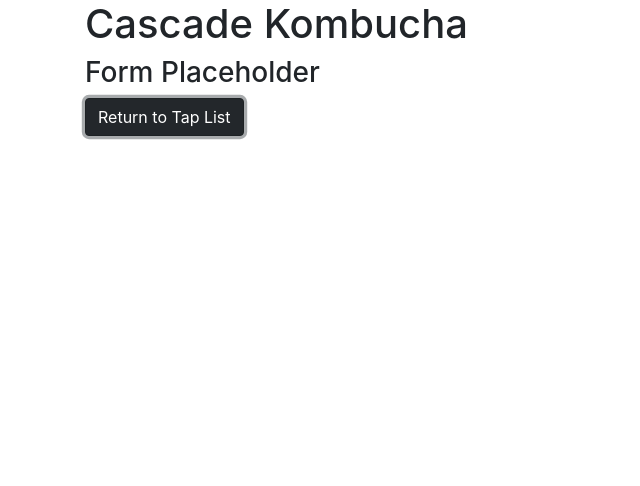
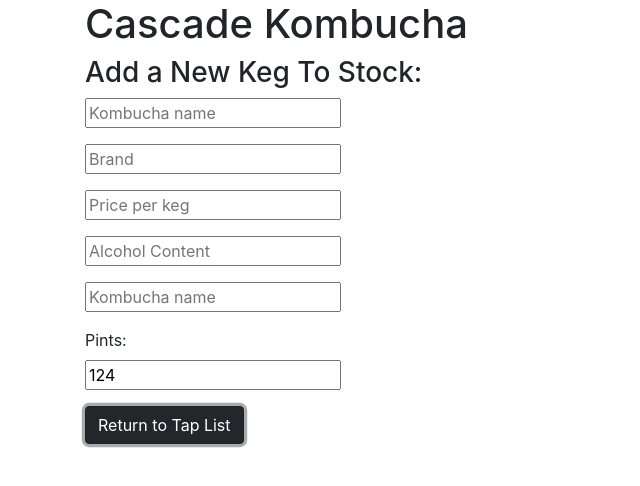
Before and after one commit to JoseyKinnaman/tap_room, a React (Create React App) app: page / in a window 1280 px wide. Both pictures are taken after a click on the button "Add Kombucha". Shown: the top 486 px of the page, without its empty margins (0-640 px from the left). Built offline with nearby package versions, Linux system fonts and the light colour scheme.

Commit message:
add form for adding a keg to the inventory.

```diff
--- a/src/components/NewKombuchaForm.js
+++ b/src/components/NewKombuchaForm.js
@@ -3,9 +3,67 @@ import React from "react";
 function NewKombuchaForm(props) {
   return (
     <React.Fragment>
-      <h3>Form Placeholder</h3>
-    </React.Fragment>
-  );
-}
+      <h3>Add a New Keg To Stock:</h3>
+        <form >
+          <div class="form-group">
+            <input
+              type="text"
+              name='name'
+              placeholder='Kombucha name'
+              required/>
+            </div>
+            <div class="form-group">
+              <input
+                type="text"
+                name='brand'
+                placeholder='Brand'
+                required />
+            </div>
+            <div class="form-group">
+              <input
+                type="number"
+                name='price'
+                placeholder='Price per keg'
+                required />
+            </div>
+            <div class="form-group">
+              <input
+                type="number"
+                name='alcoholContent'
+                placeholder='Alcohol Content'
+                required />
+              </div>
+              <div class="form-group">
+                <input
+                  type="text"
+                  name='flavor'
+                  placeholder='Kombucha name'
+                  required />
+              </div>
+              <div class="form-group">
+                <label for="staticPint">Pints: </label>
+                <br/>
+                <input
+                  type="number"
+                  readonly
+                  id="staticPint"
+                  name="pints"
+                  value="124"/>
+              </div>
+          </form>
+        </React.Fragment>
+      );
+    }
 
 export default NewKombuchaForm;
+
+  // name: PropTypes.string.required,
+  // brand: PropTypes.string.required,
+  // price: PropTypes.number.required,
+  // alcholContent: PropTypes.number.required,
+  // flavor: PropTypes.string.required,
+  // pints: PropTypes.number.required
+
+
+
+//124 pints in a keg
```
